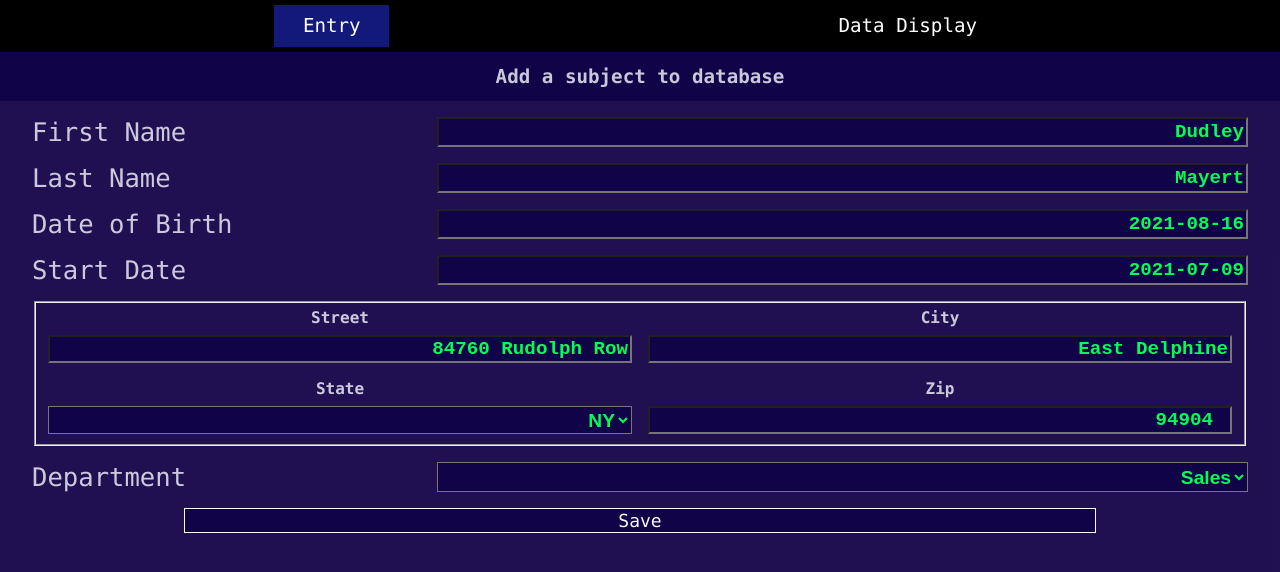
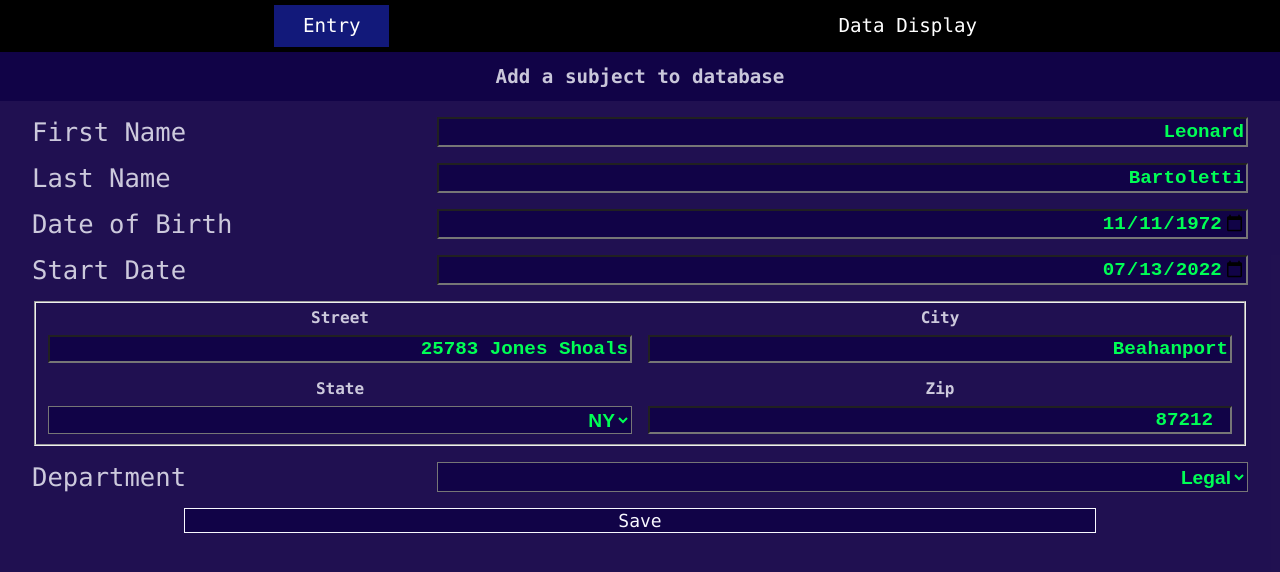
Before and after one commit to hezirel/hrnet, a React (Create React App) app: page /#/ in a window 1280 px wide. Shown: the top 572 px of the page. Built offline with nearby package versions, Linux system fonts and the light colour scheme.

Commit message:
WIP Datepicker

```diff
--- a/src/components/app/data/DataTable.jsx
+++ b/src/components/app/data/DataTable.jsx
@@ -7,7 +7,7 @@ const DataTable = ({data}) => {
 				<td>{subject.firstName}</td>
 				<td>{subject.lastName}</td>
 				<td>{subject.department}</td>
-				<td>{subject.DOB}</td>
+				<td>{subject.dob}</td>
 				<td>{subject.startDate}</td>
 				<td>{subject.state}</td>
 				<td>{subject.city}</td>
--- a/src/components/app/entry/Entry.jsx
+++ b/src/components/app/entry/Entry.jsx
@@ -7,13 +7,15 @@ import {
 	faker
 } from "@faker-js/faker";
 
-import {
-	useDbInsertMutation,
-} from "../../../redux/services/dbApi";
+import Datepick from "./modules/datepick/Datepick";
 
 import {
 	Modal,
 } from "ezirel-oc-modal";
+
+import {
+	useDbInsertMutation,
+} from "../../../redux/services/dbApi";
 
 import Select from "./modules/select/Select";
 
@@ -102,23 +104,15 @@ function Entry() {
 
 					<div>
 						<label htmlFor="date-of-birth">Date of Birth</label>
-						<input
-							id="date-of-birth"
-							type="text"
-							name="DOB"
-							defaultValue={faker.date.past().toISOString().substring(0, 10)}
-							required
+						<Datepick
+							field="dob"
 						/>
 					</div>
 
 					<div>
 						<label htmlFor="start-date">Start Date</label>
-						<input
-							id="start-date"
-							type="text"
-							name="startDate"
-							defaultValue={faker.date.past().toISOString().substring(0, 10)}
-							required
+						<Datepick
+							field="startDate"
 						/>
 					</div>
 
--- a/src/components/app/entry/modules/datepick/Datepick.jsx
+++ b/src/components/app/entry/modules/datepick/Datepick.jsx
@@ -1,18 +1,39 @@
-import React from "react";
+import {
+	React,
+	useState,
+} from "react";
+
+import {
+	faker
+} from "@faker-js/faker";
+
+import PropTypes from "prop-types";
 
 import "./Datepick.css";
 
-const Datepick = () => {
+const Datepick = ({ field = "dob"}) => {
+
+	const baseDate = (start = (
+		field === "dob" ?
+			faker.date.birthdate : faker.date.future
+	)) => start().toISOString().substring(0, 10);
+	const [startDate, setStartDate] = useState(baseDate);
+	startDate ? true : false;
+
 	return (
-		<select
-			name="Datepick"
-			id="dobpick"
-			placeholder="11-11-2011"
-			type="date">
-			<option value="11-11-2012">11-11-2012</option>
-			<option value="10-09-2014">10-09-2014</option>
-		</select>
+		<input
+			type="date"
+			name={field}
+			defaultValue={baseDate()}
+			onChange={(e) => setStartDate(new Date(e.target.value))}
+			required
+		>
+		</input>
 	);
 };
 
+Datepick.propTypes = {
+	field: PropTypes.string.isRequired
+};
+
 export default Datepick;
```
